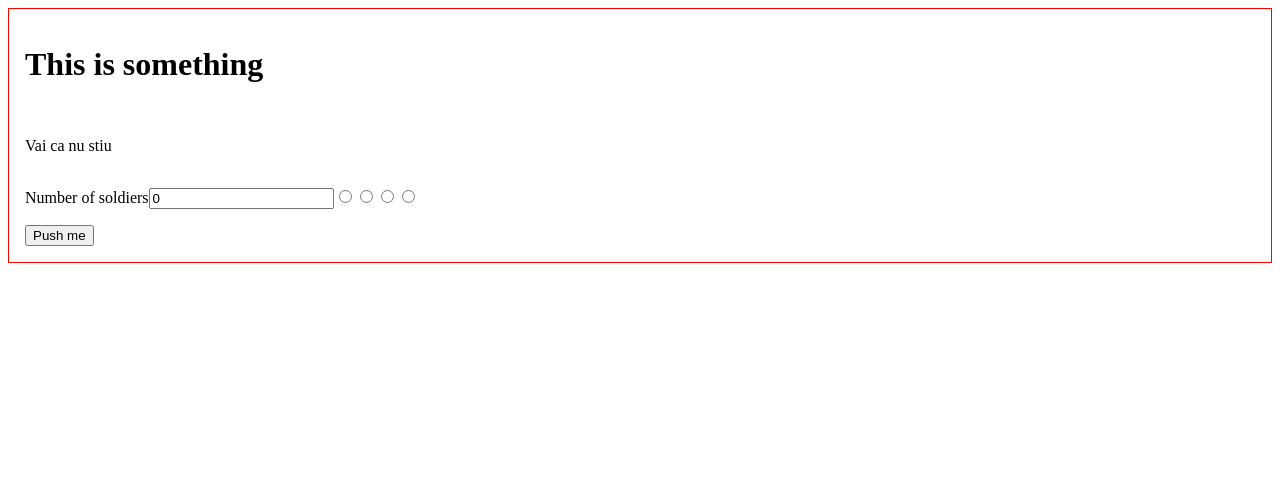
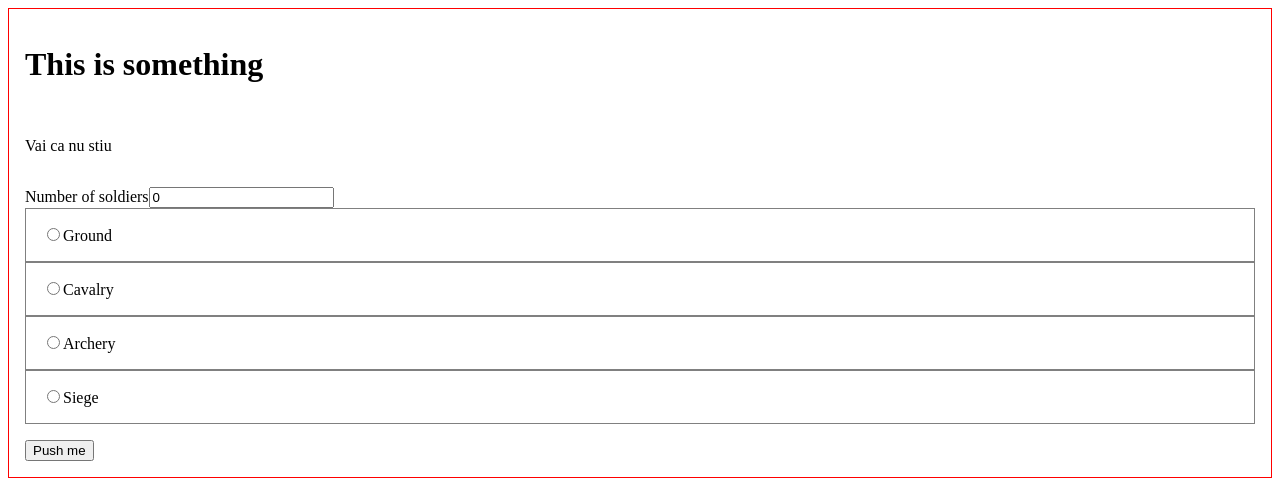
Before and after one commit to florin-bizgan/evony-utility, a React (Create React App) app: page / in a window 1280 px wide. Shown: the top 500 px of the page. Built offline with nearby package versions, Linux system fonts and the light colour scheme.

Commit message:
We made the label to change from low case to upper case

```diff
--- a/src/component/form/form.jsx
+++ b/src/component/form/form.jsx
@@ -1,18 +1,16 @@
-import { Field, Formik } from 'formik'
-import * as S from './form.style'
+import { Field, Formik } from "formik";
+import { SmartRadio } from "../smart-radio";
+import * as S from "./form.style";
 
 const initialValues = {
   quantity: 0,
-  troopType: '',
-}
-
-
-
+  troopType: "",
+};
 
 const Form = () => {
-  const printeaza = (values, ) => {
-    console.log('Eu sunt printeaza', values)
-  }
+  const printeaza = (values) => {
+    console.log("Eu sunt printeaza", values);
+  };
   return (
     <Formik initialValues={initialValues} onSubmit={printeaza}>
       {() => (
@@ -21,12 +19,18 @@ const Form = () => {
           <p>Vai ca nu stiu</p>
           <div>
             <label htmlFor="quantity">Number of soldiers</label>
-        <Field type="number" id='quantity' name='quantity'/>
+            <Field type="number" id="quantity" name="quantity" />
 
-        <Field type="radio" id='ground' name='troopType' value="ground"/>
-        <Field type="radio" id='cavalry' name='troopType' value="cavalry"/>
-        <Field type="radio" id='archery' name='troopType' value="archery"/>
-        <Field type="radio" id='siege' name='troopType' value="siege"/>
+            {/* <Field type="radio" id='ground' name='troopType' value="ground"/>
+        <label htmlFor="ground">Ground</label> */}
+
+            {["ground", "cavalry", "archery", "siege"].map((troopType) => {
+              const str = `${troopType[0].toUpperCase()}${troopType.slice(1)}`
+              return (
+                <SmartRadio label={str} name="troopType" who={troopType} />
+              );
+            })}
+
           </div>
           <div>
             <button type="submit">Push me</button>
@@ -34,7 +38,7 @@ const Form = () => {
         </S.Form>
       )}
     </Formik>
-  )
-}
+  );
+};
 
-export default Form
+export default Form;
--- a/src/component/index.js
+++ b/src/component/index.js
@@ -1,2 +1,3 @@
 export {Utility} from './utility'
 export {Form} from './form'
+export {SmartRadio} from './smart-radio'
--- /dev/null
+++ b/src/component/smart-radio/index.js
@@ -0,0 +1 @@
+export {default as SmartRadio} from './smart-radio'
--- /dev/null
+++ b/src/component/smart-radio/smart-radio.jsx
@@ -0,0 +1,13 @@
+import { Field } from 'formik'
+import * as S from './smart-radio.style'
+
+const SmartRadio = ({who, name, value, label}) => {
+  return (
+    <S.SmartRadio>
+      <Field type="radio" id={who} name={name} value={who}/>
+      <label htmlFor={who}>{label}</label>
+    </S.SmartRadio>
+  )
+}
+
+export default SmartRadio
--- /dev/null
+++ b/src/component/smart-radio/smart-radio.style.js
@@ -0,0 +1,6 @@
+import styled from 'styled-components'
+
+export const SmartRadio = styled.div`
+  border: 1px solid grey;
+  padding: 16px;
+`
```
Lines whose indentation alone changed are shown as unchanged.
